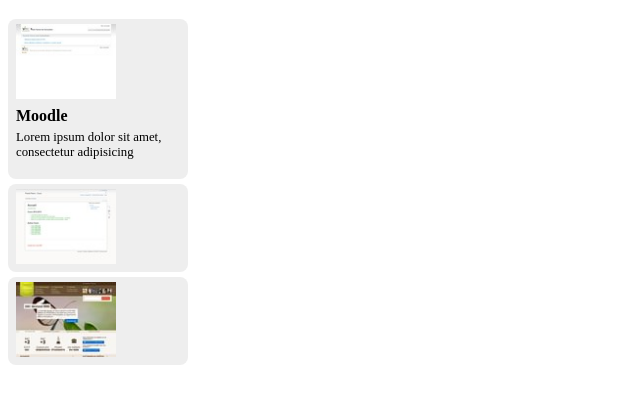
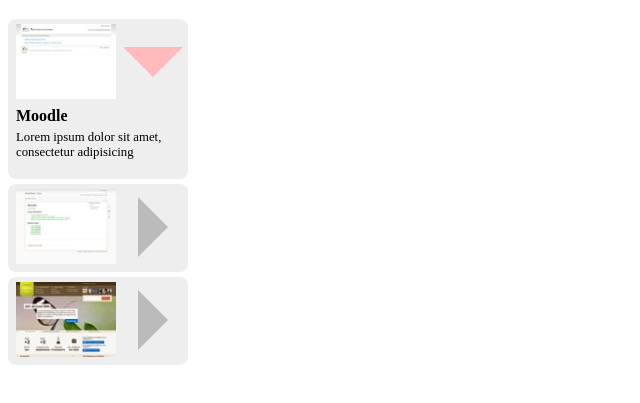
Before and after one commit to MMI-NFC-2026/sae105-r112-tp4-mimarcus360-cmyk, a plain HTML site: page index.html in a window 1280 px wide. Shown: the part 61-464 px from the top of the page, without its empty margins (0-640 px from the left). Drawn offline with Linux system fonts and the light colour scheme.

Commit message:
le triangle

```diff
--- a/src/css/components/accordeon.css
+++ b/src/css/components/accordeon.css
@@ -48,3 +48,20 @@ details {
 details[open] {
   height: 160px;
 }
+
+summary::after {
+  content: "";
+  position: absolute;
+  right: 12px;
+  top: 50%;
+  transform: translateY(-50%);
+  border-top: 30px solid transparent;
+  border-bottom: 30px solid transparent;
+  border-left: 30px solid #bbb;
+  transition: transform 0.5s, border-left-color 0.5s;
+}
+
+details[open] summary::after {
+  transform: translateY(-50%) rotate(90deg);
+  border-left-color: #fbb;
+}
```
